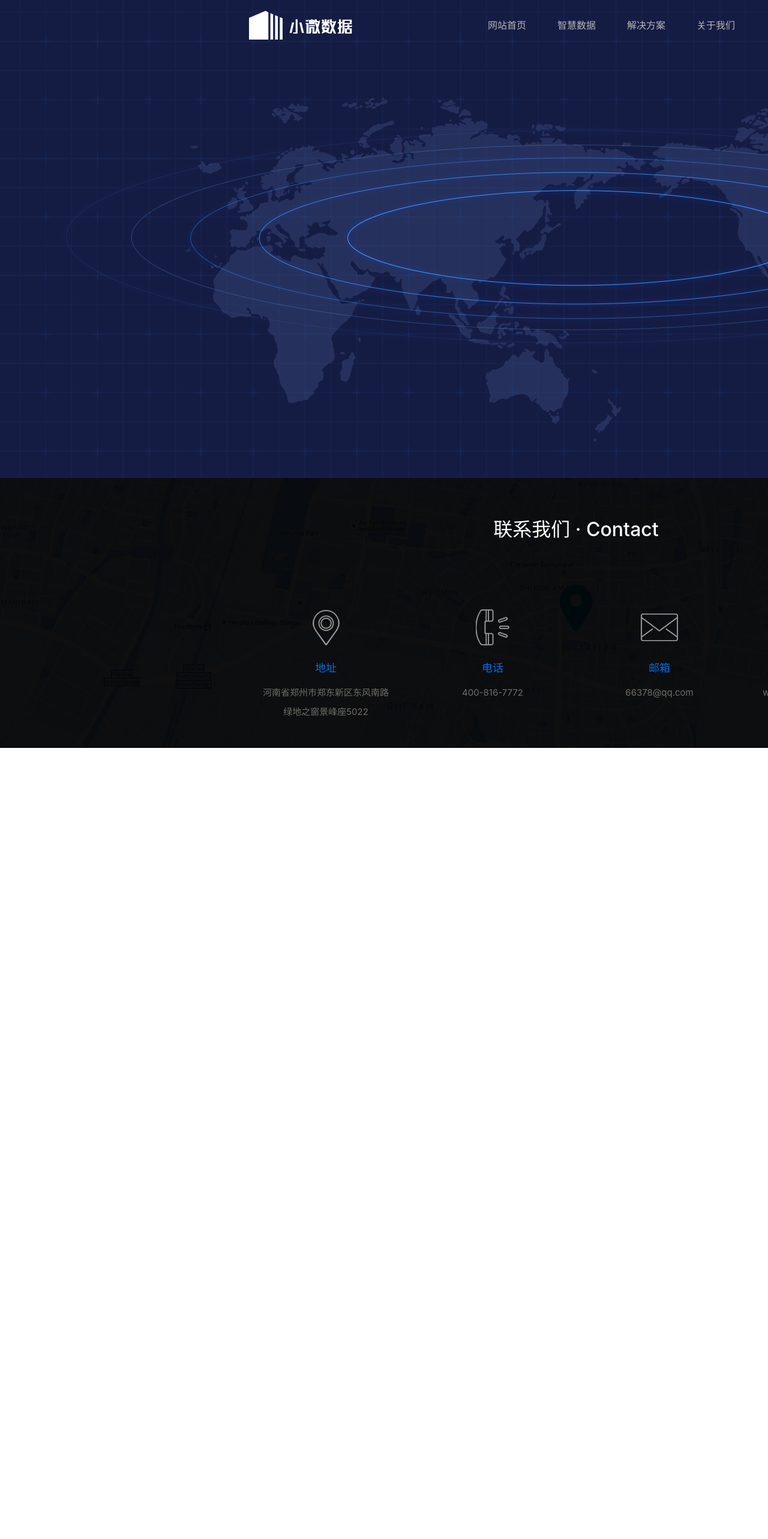
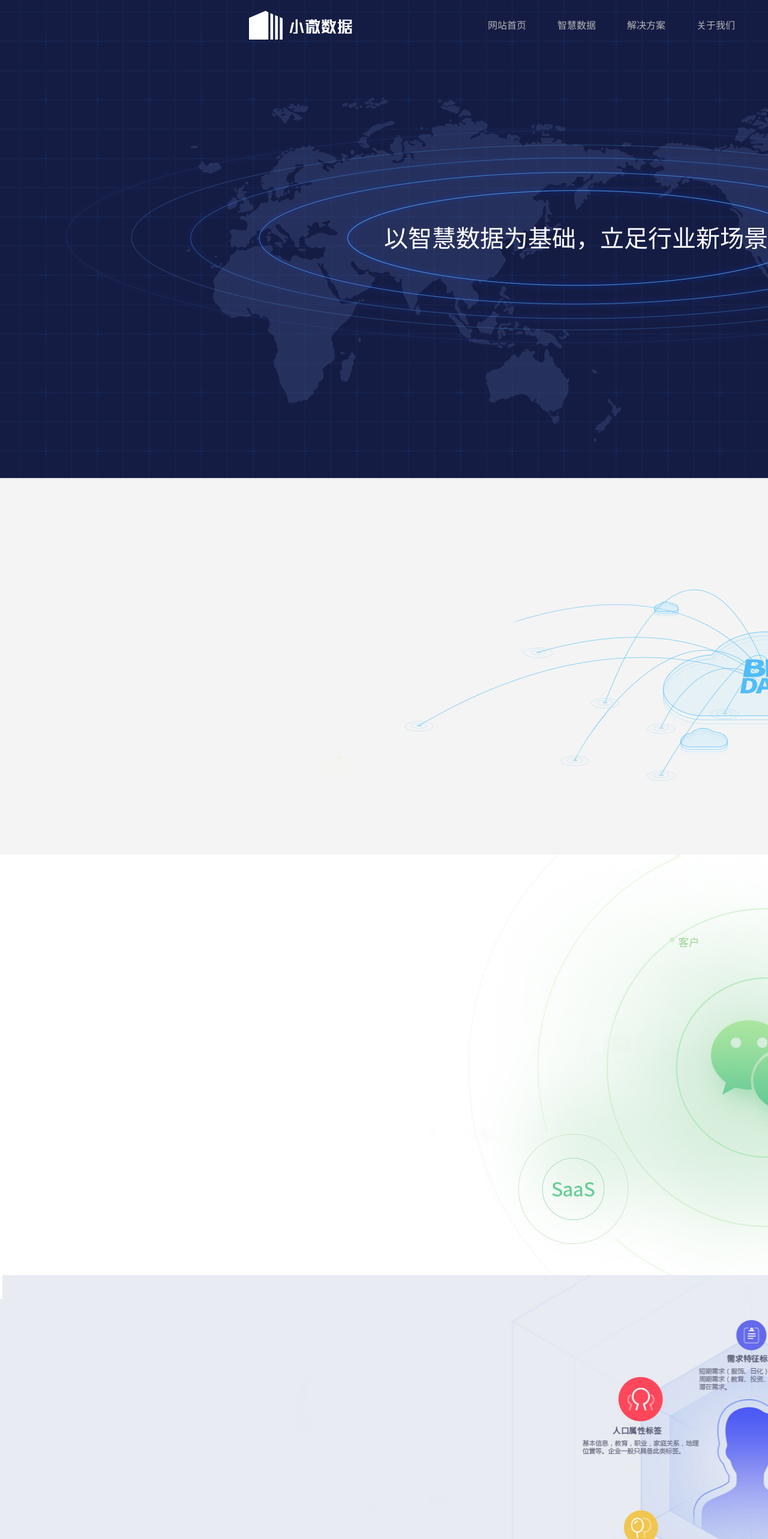
Before and after one commit to 17797776321/vfs.data, a Nuxt app: page /Wisdom in a window 1280 px wide. Shown: the top 2566 px of the page at 60% size. Before the commit the page ends 1247 px from the top, so only its background shows below. Built offline with nearby package versions, Linux system fonts and the light colour scheme.

Commit message:
背景图片设置

```diff
--- a/pages/Wisdom/index.vue
+++ b/pages/Wisdom/index.vue
@@ -1,6 +1,13 @@
 <template>
   <div class="page-wisdom">
-    <div class="banenr_box"></div>
+    <div class="banenr_box">
+      <h2 class="content">以智慧数据为基础，立足行业新场景</h2>
+    </div>
+    <div class="box1"></div>
+    <div class="box2"></div>
+    <div class="box3"></div>
+    <div class="box4"></div>
+    <div class="box5"></div>
   </div>
 </template>
 <script>
@@ -17,6 +24,43 @@ export default {
     height: 797px;
     background: url('../../assets/images/wisdombanner.png') no-repeat;
     background-size: 100% 100%;
+    .content{
+      padding-top: 368px;
+      font-size: 40px;
+      color: #ffffff;
+      text-align: center;
+      line-height: 60px;
+    }
+  }
+  .box1{
+    width: 1920px;
+    height: 631px;
+    background: url('../../assets/images/wisdom1.png') no-repeat;
+    background-size: 100% 100%;
+  }
+  .box2{
+    width: 1920px;
+    height: 698px;
+    background: url('../../assets/images/wisdom2.png') no-repeat;
+    background-size: 100% 100%;
+  }
+  .box3{
+    width: 1920px;
+    height: 700px;
+    background: url('../../assets/images/wisdom3.png') no-repeat;
+    background-size: 100% 100%;
+  }
+  .box4{
+    width: 1920px;
+    height: 700px;
+    background: url('../../assets/images/wisdom4.png') no-repeat;
+    background-size: 100% 100%;
+  }
+  .box5{
+    width: 1920px;
+    height: 700px;
+    background: url('../../assets/images/wisdom5.png') no-repeat;
+    background-size: 100% 100%;
   }
 }
 </style>
```
